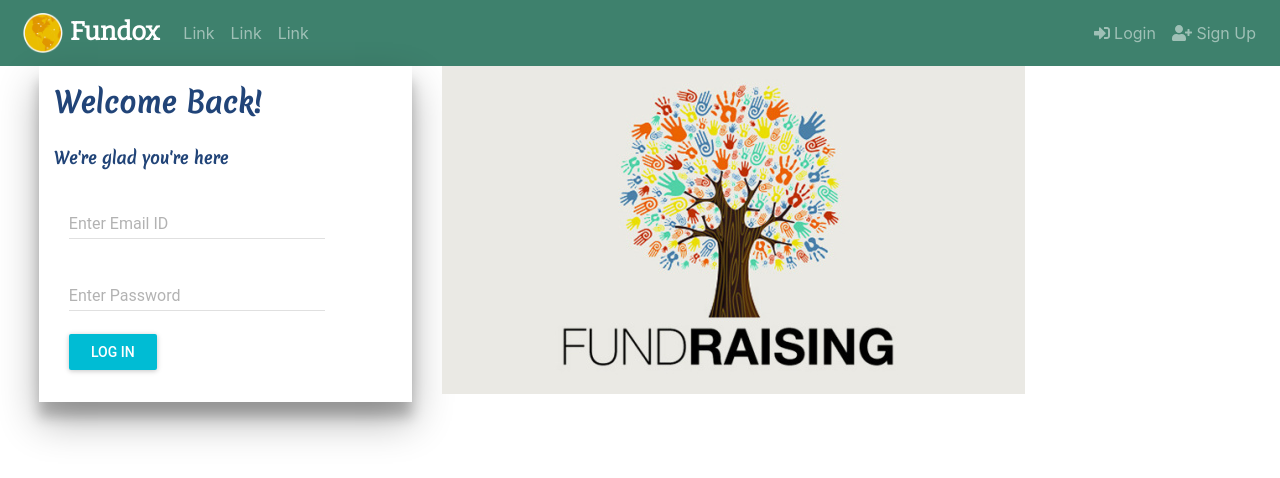
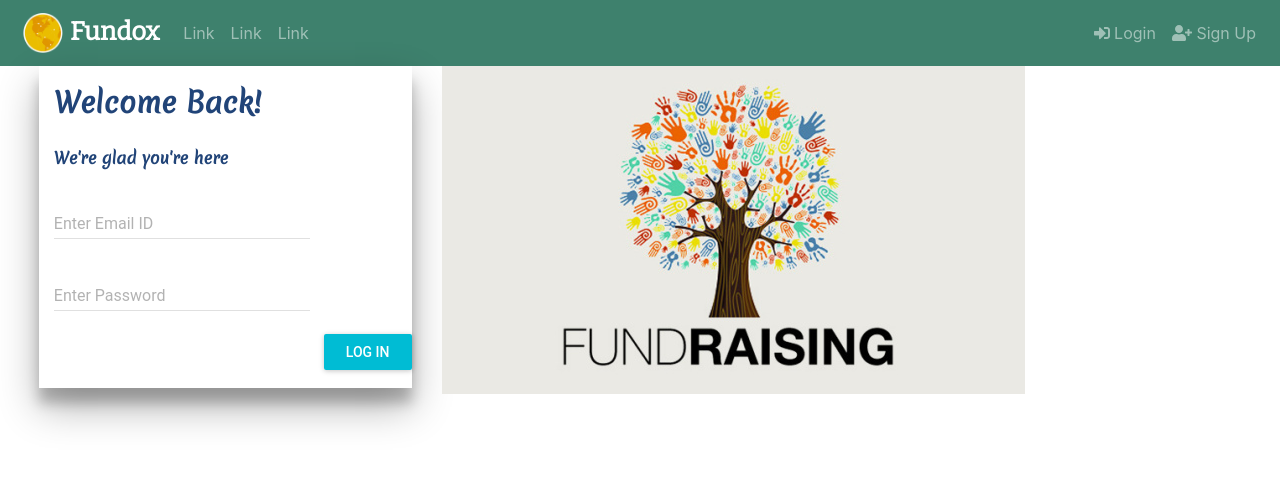
Before and after one commit to 1s2wise/Fundraiser, a React app: page / in a window 1280 px wide. Shown: the top 478 px of the page. Built offline with nearby package versions, Linux system fonts and the light colour scheme.

Commit message:
Chenged Login Button

```diff
--- a/components/loginbox.js
+++ b/components/loginbox.js
@@ -3,6 +3,8 @@ import TextField from 'material-ui/TextField';
 import RaisedButton from 'material-ui/RaisedButton';
 import { loginAPI } from '../services/api';
 import { withRouter } from 'react-router-dom';
+
+var btnlogin = {float:'right'};
 
 class LoginBox extends Component {
     constructor(props) {
@@ -62,15 +64,13 @@ class LoginBox extends Component {
             <div className="login-container raiseup">
                 <h3>Welcome Back!</h3>
                 <h6>We're glad you're here</h6>
-                <div className="col-sm-3">
                 <form className="form-group">
                     <TextField id="ip_email" onChange={this.handleEmailChange} hintText="abc@xyz.com" floatingLabelText="Enter Email ID" />
                     <TextField id="ip_password" type="password" onChange={this.handlePasswordChange} hintText="Atleast 8 Characters" floatingLabelText="Enter Password" />
                     <div className="loginbtn">
-                        <RaisedButton label="Log In" type="button" primary={true} onClick={this.logIn} />
+                        <RaisedButton label="Log In" type="button" primary={true} style={btnlogin} onClick={this.logIn} />
                     </div>
                 </form>
-                </div>
 
             </div>
 
--- a/components/signupbox.js
+++ b/components/signupbox.js
@@ -4,7 +4,7 @@ import { signupAPI } from '../services/api';
 import TextField from 'material-ui/TextField';
 import RaisedButton from 'material-ui/RaisedButton';
 const style = {
-    margin: '20px 60px auto',
+    margin: '18px 60px auto',
     float: 'right',
   };
 
--- a/css/style.css
+++ b/css/style.css
@@ -82,7 +82,7 @@ padding-bottom: 30px;
 
 .form-group{
     padding-left: 15px;
-    padding-bottom: 32px;
+    padding-bottom: 3.4rem;
 }
 
 .icon-box{
```
